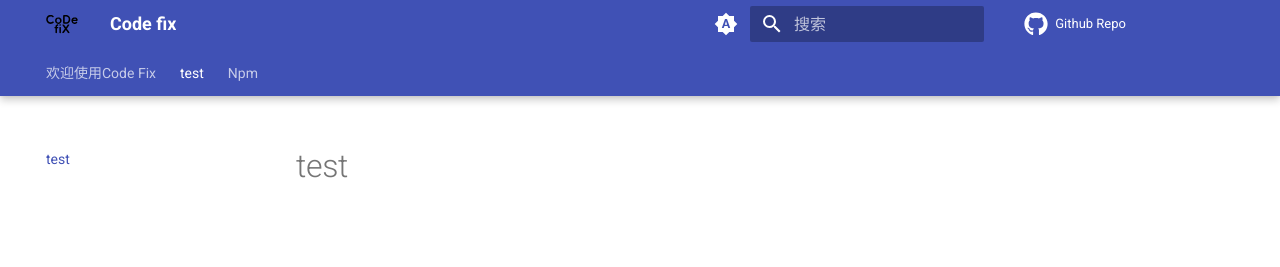
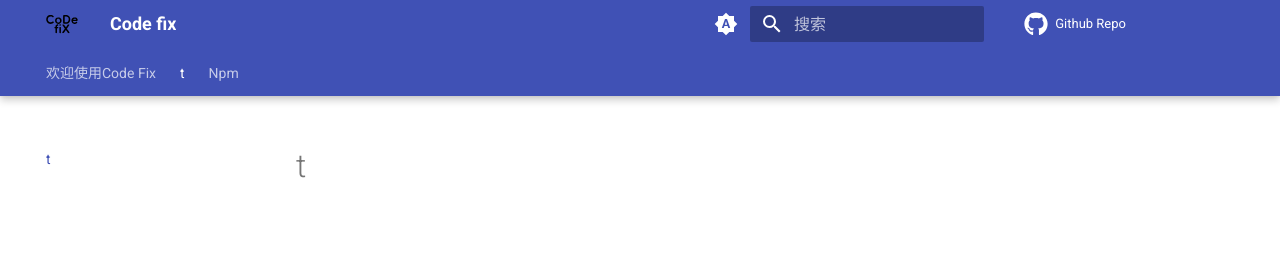
Before and after one commit to GudupaoSpark/code-fix, an MkDocs documentation site: the page built from docs/x.md, in a window 1280 px wide. Shown: the top 267 px of the page. Built offline with MkDocs 1.6.1 and Material for MkDocs 9.7.7, drawn with Linux system fonts in a browser that asks for light colours; comment, search, counter and statistics services are not loaded.

Commit message:
Update x.md

```diff
--- a/docs/x.md
+++ b/docs/x.md
@@ -1 +1 @@
-# test
+# t
```
